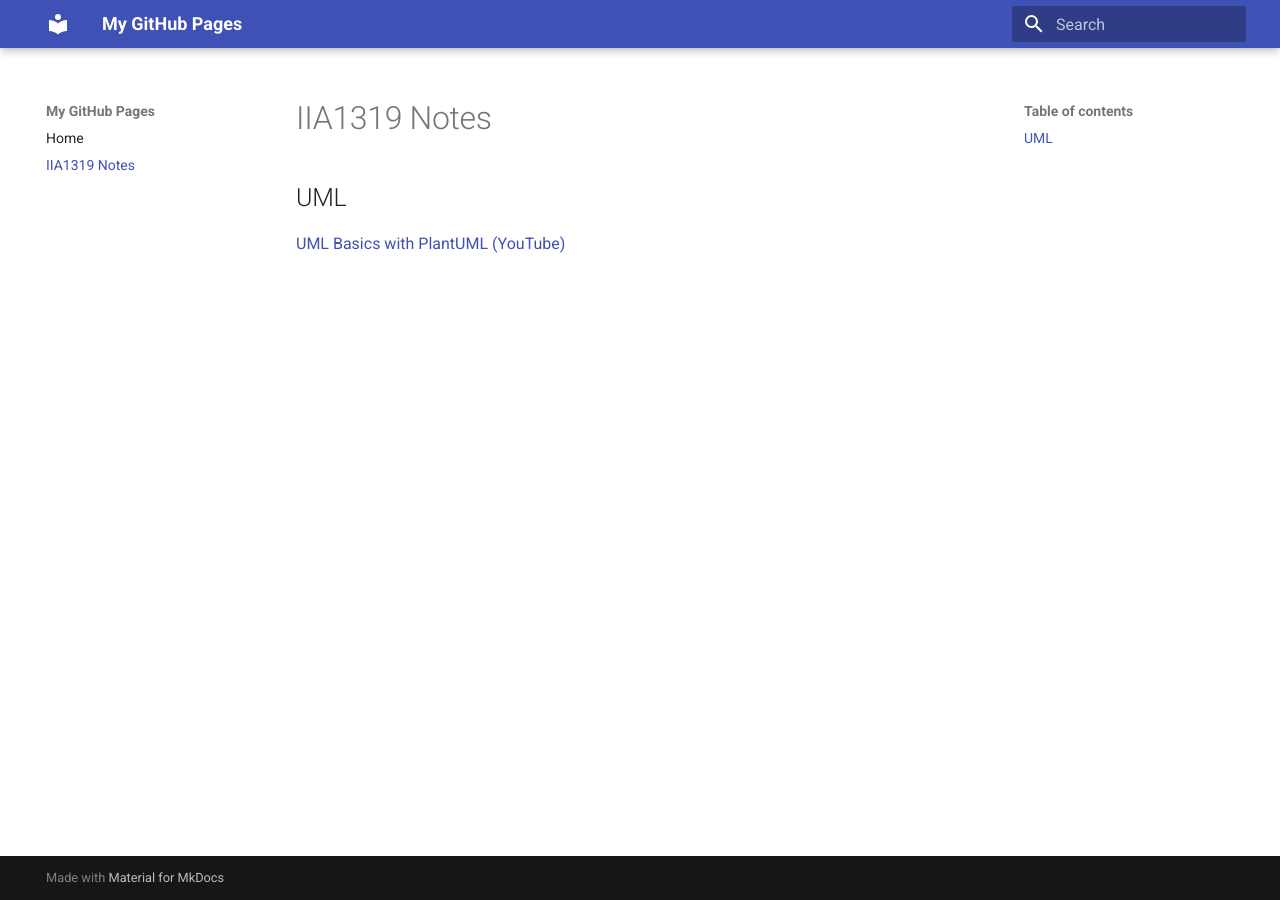
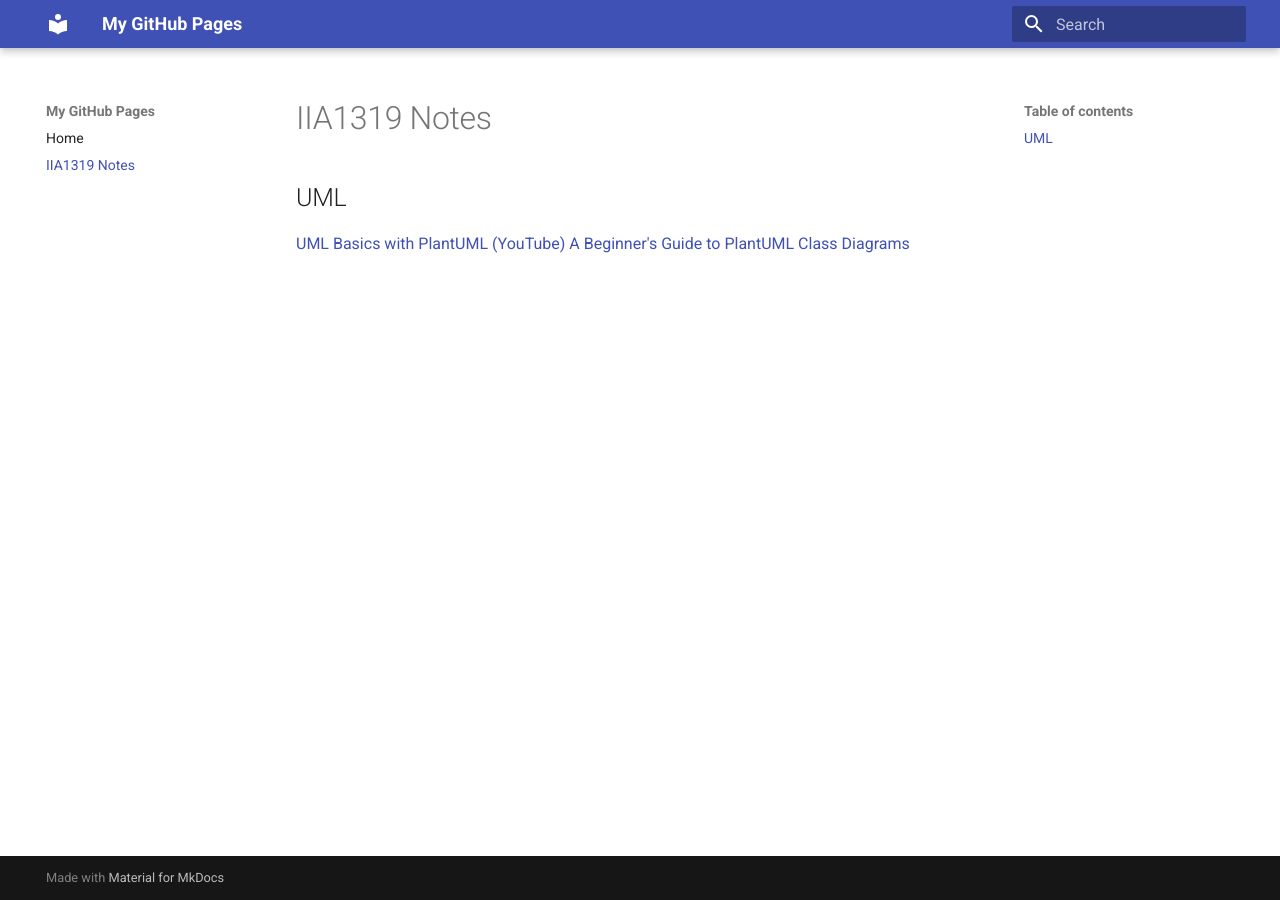
Before and after one commit to rosseboe/rosseboe.github.io, an MkDocs documentation site: the page built from docs/IIA1319.md, in a window 1280 px wide. Built offline with MkDocs 1.6.1 and Material for MkDocs 9.7.7, drawn with Linux system fonts in a browser that asks for light colours.

Commit message:
Update IIA1319.md

```diff
--- a/docs/IIA1319.md
+++ b/docs/IIA1319.md
@@ -2,3 +2,4 @@
 
 ## UML
 [UML Basics with PlantUML (YouTube)](https://www.youtube.com/playlist?list=PLrzWQu7Ajpi1w4XAi6leIdvYGEdtHt9j3)
+[A Beginner's Guide to PlantUML Class Diagrams](https://www.webdevtutor.net/blog/beginner-guide-plantuml-class-diagrams)
```
